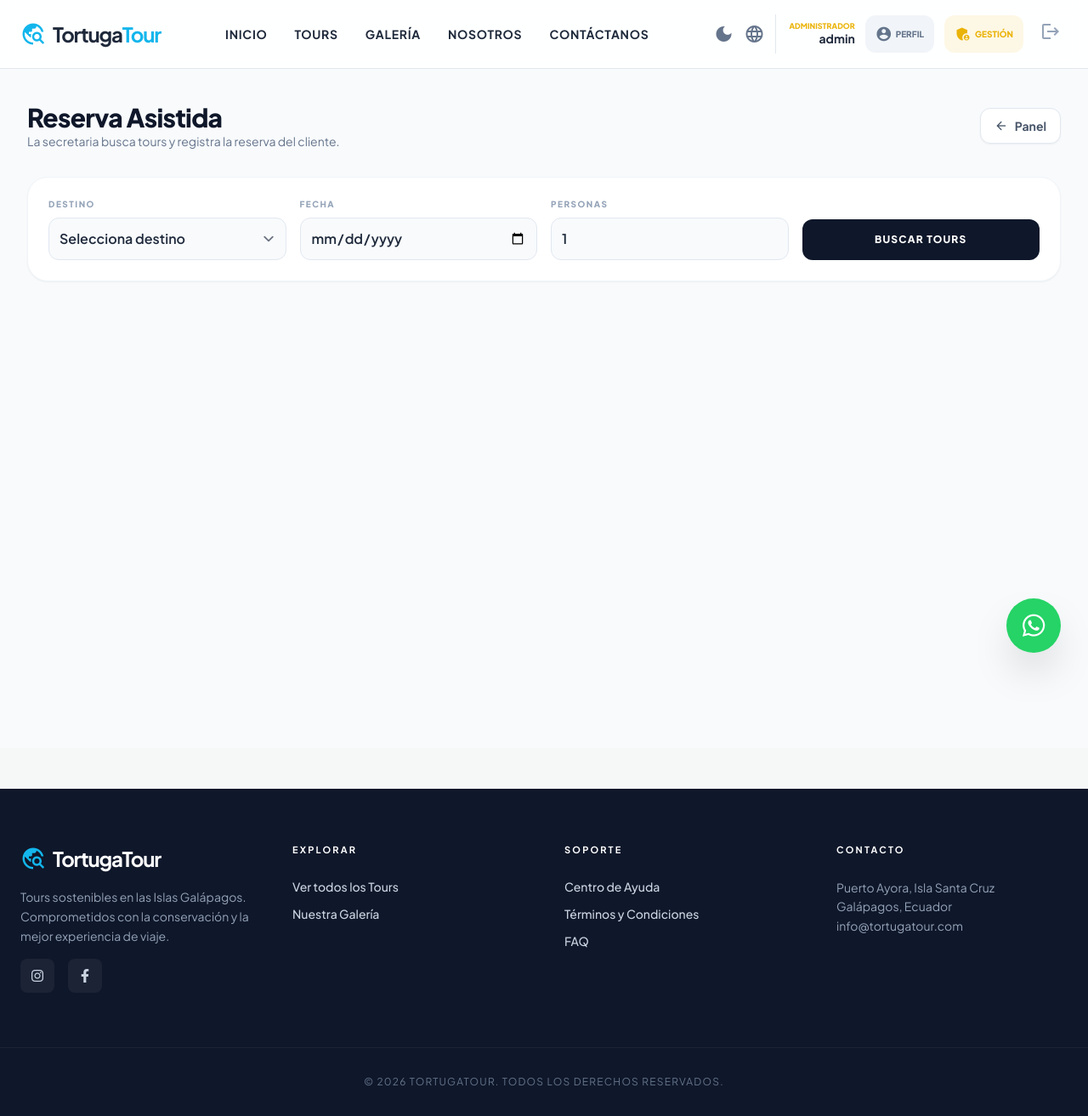
After one commit to CarolinaMoran03/tortugatourec, a Django app: page /panel/secretaria/reservar/ in a window 1280 px wide. The commit adds this page. Shown: the whole page at 85% size. Run offline with Django 5.2, Linux system fonts and the light colour scheme; a user stored in the database is signed in; data comes from the database, SQL or seed files in the repository; both versions use the stored data as it was after the commit; some libraries are stand-ins or nearby versions.

Commit message:
cambios con secretaria

```diff
--- a/core/templates/core/base.html
+++ b/core/templates/core/base.html
@@ -134,6 +134,17 @@
                     </a>
                     {% endif %}
 
+                    {% for group in user.groups.all %}
+                    {% if group.name == 'secretaria' %}
+                    <a href="{% url 'secretaria_reservar' %}"
+                        class="flex items-center gap-1 bg-teal-100 dark:bg-teal-900 text-teal-600 hover:text-white hover:bg-teal-600 px-3 py-2 rounded-xl transition-all group"
+                        title="Ventas">
+                        <span class="material-icons text-xl">point_of_sale</span>
+                        <span class="text-[10px] font-black uppercase hidden lg:block">Vender</span>
+                    </a>
+                    {% endif %}
+                    {% endfor %}
+
                     <form action="{% url 'logout' %}" method="post" class="inline">
                         {% csrf_token %}
                         <button type="submit" class="p-2 text-slate-400 hover:text-red-500 transition"
@@ -193,6 +204,14 @@
                     <span class="material-icons">admin_panel_settings</span> Gestión
                 </a>
                 {% endif %}
+
+                {% for group in user.groups.all %}
+                {% if group.name == 'secretaria' %}
+                <a href="{% url 'secretaria_reservar' %}" class="flex items-center gap-2 text-teal-500 font-bold py-2">
+                    <span class="material-icons">point_of_sale</span> Reservar Pasajero
+                </a>
+                {% endif %}
+                {% endfor %}
                 <form action="{% url 'logout' %}" method="post">
                     {% csrf_token %}
                     <button type="submit" class="flex items-center gap-2 text-red-500 font-bold py-2">
--- /dev/null
+++ b/core/templates/core/panel/secretaria_reservar.html
@@ -0,0 +1,121 @@
+{% extends "core/base.html" %}
+{% block title %}Reserva Asistida | TortugaTour{% endblock %}
+
+{% block content %}
+<div class="bg-slate-50 min-h-screen py-10">
+    <div class="max-w-7xl mx-auto px-4 sm:px-6 lg:px-8 space-y-8">
+        <div class="flex items-center justify-between gap-4">
+            <div>
+                <h1 class="text-3xl font-black text-slate-900 tracking-tight">Reserva Asistida</h1>
+                <p class="text-slate-500 text-sm">La secretaria busca tours y registra la reserva del cliente.</p>
+            </div>
+            <a href="{% url 'panel_admin' %}"
+                class="inline-flex items-center gap-2 px-4 py-2 rounded-xl bg-white border border-slate-200 text-slate-600 hover:text-primary hover:border-primary/30 transition-all font-bold text-sm shadow-sm">
+                <span class="material-icons text-base">arrow_back</span>
+                Panel
+            </a>
+        </div>
+
+        <div class="bg-white rounded-3xl border border-slate-100 shadow-sm p-6">
+            <form method="get" class="grid md:grid-cols-4 gap-4 items-end">
+                <div>
+                    <label class="block text-[10px] font-black uppercase text-slate-400 tracking-[0.15em] mb-2">Destino</label>
+                    <select name="destino" required class="w-full bg-slate-50 border border-slate-200 rounded-xl p-3 font-semibold">
+                        <option value="">Selecciona destino</option>
+                        {% for destino in destinos %}
+                        <option value="{{ destino.id }}" {% if destino_id == destino.id|stringformat:"s" %}selected{% endif %}>{{ destino.nombre }}</option>
+                        {% endfor %}
+                    </select>
+                </div>
+                <div>
+                    <label class="block text-[10px] font-black uppercase text-slate-400 tracking-[0.15em] mb-2">Fecha</label>
+                    <input type="date" name="fecha" value="{{ fecha_busqueda }}" required
+                        class="w-full bg-slate-50 border border-slate-200 rounded-xl p-3 font-semibold">
+                </div>
+                <div>
+                    <label class="block text-[10px] font-black uppercase text-slate-400 tracking-[0.15em] mb-2">Personas</label>
+                    <input type="number" name="personas" min="1" value="{{ personas }}" required
+                        class="w-full bg-slate-50 border border-slate-200 rounded-xl p-3 font-semibold">
+                </div>
+                <button type="submit"
+                    class="h-12 bg-slate-900 text-white rounded-xl font-black text-xs tracking-widest hover:bg-primary transition">
+                    BUSCAR TOURS
+                </button>
+            </form>
+        </div>
+
+        {% if destino_seleccionado %}
+        <div class="bg-white rounded-3xl border border-slate-100 shadow-sm p-6">
+            <h2 class="text-xl font-black text-slate-900">Resultados para {{ destino_seleccionado.nombre }}</h2>
+            <p class="text-sm text-slate-500">Fecha: {{ fecha_busqueda }} · Pasajeros: {{ personas }}</p>
+        </div>
+        {% endif %}
+
+        <div class="space-y-6">
+            {% for tour, salidas in tours_con_salidas.items %}
+            <div class="bg-white rounded-3xl border border-slate-100 shadow-sm p-6">
+                <div class="flex flex-col lg:flex-row lg:items-start gap-6">
+                    <div class="flex-1">
+                        <h3 class="text-2xl font-black text-slate-900">{{ tour.nombre }}</h3>
+                        <p class="text-sm text-slate-500 mt-2">{{ tour.descripcion|truncatechars:180 }}</p>
+                        <p class="text-sm mt-4 font-bold text-slate-700">
+                            Adulto: ${{ tour.precio_adulto_final|floatformat:2 }} · Nino: ${{ tour.precio_nino_final|floatformat:2 }}
+                        </p>
+                        <div class="mt-4 flex flex-wrap gap-2">
+                            {% for salida in salidas %}
+                            <span class="px-3 py-1 rounded-full bg-slate-100 text-slate-700 text-xs font-bold">
+                                {{ salida.fecha|date:"d/m/Y" }} {% if salida.hora %}{{ salida.hora|time:"H:i" }}{% endif %} · {{ salida.cupos_disponibles }} cupos
+                            </span>
+                            {% endfor %}
+                        </div>
+                    </div>
+
+                    <div class="lg:w-[420px]">
+                        <form method="post" class="space-y-3 bg-slate-50 rounded-2xl p-4 border border-slate-100">
+                            {% csrf_token %}
+                            <div>
+                                <label class="block text-[10px] font-black uppercase text-slate-400 tracking-[0.15em] mb-2">Salida</label>
+                                <select name="salida_id" required class="w-full bg-white border border-slate-200 rounded-xl p-3 font-semibold">
+                                    {% for salida in salidas %}
+                                    <option value="{{ salida.id }}">{{ salida.fecha|date:"d/m/Y" }} {% if salida.hora %}{{ salida.hora|time:"H:i" }}{% endif %} ({{ salida.cupos_disponibles }} cupos)</option>
+                                    {% endfor %}
+                                </select>
+                            </div>
+                            <div class="grid grid-cols-2 gap-3">
+                                <div>
+                                    <label class="block text-[10px] font-black uppercase text-slate-400 tracking-[0.15em] mb-2">Adultos</label>
+                                    <input type="number" min="0" name="adultos" value="{{ personas }}" required class="w-full bg-white border border-slate-200 rounded-xl p-3 font-semibold">
+                                </div>
+                                <div>
+                                    <label class="block text-[10px] font-black uppercase text-slate-400 tracking-[0.15em] mb-2">Ninos</label>
+                                    <input type="number" min="0" name="ninos" value="0" required class="w-full bg-white border border-slate-200 rounded-xl p-3 font-semibold">
+                                </div>
+                            </div>
+                            <div class="grid grid-cols-2 gap-3">
+                                <input type="text" name="nombre" placeholder="Nombre" required class="w-full bg-white border border-slate-200 rounded-xl p-3 font-semibold">
+                                <input type="text" name="apellidos" placeholder="Apellidos" required class="w-full bg-white border border-slate-200 rounded-xl p-3 font-semibold">
+                            </div>
+                            <div class="grid grid-cols-2 gap-3">
+                                <input type="email" name="correo" placeholder="Correo" required class="w-full bg-white border border-slate-200 rounded-xl p-3 font-semibold">
+                                <input type="tel" name="telefono" placeholder="Telefono" required class="w-full bg-white border border-slate-200 rounded-xl p-3 font-semibold">
+                            </div>
+                            <input type="text" name="identificacion" placeholder="Cedula o pasaporte" required class="w-full bg-white border border-slate-200 rounded-xl p-3 font-semibold">
+                            <button type="submit"
+                                class="w-full h-11 bg-emerald-600 text-white rounded-xl font-black text-xs tracking-widest hover:bg-emerald-700 transition">
+                                CREAR RESERVA
+                            </button>
+                        </form>
+                    </div>
+                </div>
+            </div>
+            {% empty %}
+            {% if destino_seleccionado %}
+            <div class="bg-white rounded-3xl border border-dashed border-slate-200 p-10 text-center">
+                <p class="text-slate-500 font-medium">No hay tours disponibles para esta busqueda.</p>
+            </div>
+            {% endif %}
+            {% endfor %}
+        </div>
+    </div>
+</div>
+{% endblock %}
--- a/core/urls.py
+++ b/core/urls.py
@@ -34,6 +34,10 @@ urlpatterns = [
     path("panel/agencias/", views.admin_agencias, name="admin_agencias"),
     path("panel/agencias/nueva/", views.crear_agencia, name="crear_agencia"),
     path("panel/agencias/<int:user_id>/toggle/", views.toggle_agencia, name="toggle_agencia"),
+    path("panel/secretarias/", views.admin_secretarias, name="admin_secretarias"),
+    path("panel/secretaria/reservar/", views.secretaria_reservar, name="secretaria_reservar"),
+    path("panel/secretarias/<int:user_id>/toggle/", views.toggle_secretaria_estado, name="toggle_secretaria_estado"),
+    path("panel/secretarias/<int:user_id>/eliminar/", views.eliminar_secretaria, name="eliminar_secretaria"),
 
     #logueo
     path('registro/', views.registro, name='registro'),
--- a/core/views.py
+++ b/core/views.py
@@ -10,6 +10,7 @@ from django.contrib import messages
 from django.contrib.auth.decorators import login_required, user_passes_test
 from django.contrib.auth import login, logout, authenticate
 from django.contrib.auth.forms import AuthenticationForm
+from django.contrib.auth.models import Group, User
 from django.core.mail import send_mail, EmailMessage, EmailMultiAlternatives
 from django.conf import settings
 from django.template.loader import render_to_string
@@ -1455,3 +1456,177 @@ def perfil_admin(request):
     return render(request, 'core/perfil_admin.html', {
         'perfil': perfil
     })
+
+#secretaria
+def _parse_int(value, default=0):
+    try:
+        return int(value)
+    except (TypeError, ValueError):
+        return default
+
+def es_secretaria(user):
+    return user.is_authenticated and user.groups.filter(name="secretaria").exists()
+
+
+def puede_reservar_asistida(user):
+    return user.is_staff or es_secretaria(user)
+
+
+@login_required
+@user_passes_test(puede_reservar_asistida)
+def secretaria_reservar(request):
+    destinos = Destino.objects.all().order_by("nombre")
+    destino_id = request.GET.get("destino", "")
+    fecha = request.GET.get("fecha", "")
+    personas = _parse_int(request.GET.get("personas"), 1)
+    if personas < 1:
+        personas = 1
+
+    tours_con_salidas = {}
+    destino_seleccionado = None
+    if destino_id and fecha:
+        destino_seleccionado = Destino.objects.filter(id=destino_id).first()
+        if destino_seleccionado:
+            salidas = (
+                SalidaTour.objects.filter(
+                    tour__destino=destino_seleccionado,
+                    fecha=fecha,
+                    cupos_disponibles__gte=personas,
+                )
+                .select_related("tour", "tour__destino")
+                .order_by("tour__nombre", "hora")
+            )
+            for salida in salidas:
+                tours_con_salidas.setdefault(salida.tour, []).append(salida)
+
+    if request.method == "POST":
+        salida_id = request.POST.get("salida_id")
+        adultos = _parse_int(request.POST.get("adultos"))
+        ninos = _parse_int(request.POST.get("ninos"))
+        nombre = (request.POST.get("nombre") or "").strip()
+        apellidos = (request.POST.get("apellidos") or "").strip()
+        correo = (request.POST.get("correo") or "").strip().lower()
+        telefono = (request.POST.get("telefono") or "").strip()
+        identificacion = (request.POST.get("identificacion") or "").strip()
+
+        salida = get_object_or_404(SalidaTour.objects.select_related("tour"), id=salida_id)
+        total_personas = adultos + ninos
+        if total_personas <= 0:
+            messages.error(request, "Debes registrar al menos un pasajero.")
+            return redirect("secretaria_reservar")
+        if not salida.hay_cupo(adultos, ninos):
+            messages.error(request, "No hay cupos disponibles para esa salida.")
+            return redirect("secretaria_reservar")
+        if not all([nombre, apellidos, correo, telefono, identificacion]):
+            messages.error(request, "Completa todos los datos del cliente.")
+            return redirect("secretaria_reservar")
+
+        total_pagar = (adultos * salida.tour.precio_adulto_final()) + (ninos * salida.tour.precio_nino_final())
+        reserva = Reserva.objects.create(
+            usuario=None,
+            salida=salida,
+            adultos=adultos,
+            ninos=ninos,
+            total_pagar=total_pagar,
+            nombre=nombre,
+            apellidos=apellidos,
+            correo=correo,
+            telefono=telefono,
+            identificacion=identificacion,
+            estado="pendiente",
+        )
+        messages.success(
+            request,
+            f"Reserva #{reserva.id:06d} creada. Ahora puedes cobrarla desde checkout o panel.",
+        )
+        return redirect("checkout_reserva", reserva_id=reserva.id)
+
+    return render(
+        request,
+        "core/panel/secretaria_reservar.html",
+        {
+            "destinos": destinos,
+            "tours_con_salidas": tours_con_salidas,
+            "destino_id": destino_id,
+            "fecha_busqueda": fecha,
+            "personas": personas,
+            "destino_seleccionado": destino_seleccionado,
+        },
+    )
+
+@login_required
+@user_passes_test(es_admin)
+def admin_secretarias(request):
+    group_secretaria, _ = Group.objects.get_or_create(name="secretaria")
+
+    if request.method == "POST":
+        username = (request.POST.get("username") or "").strip()
+        password = request.POST.get("password") or ""
+        first_name = (request.POST.get("first_name") or "").strip()
+        last_name = (request.POST.get("last_name") or "").strip()
+        email = (request.POST.get("email") or "").strip().lower()
+
+        if not username or not password:
+            messages.error(request, "Usuario y contraseña son obligatorios.")
+            return redirect("admin_secretarias")
+        if len(password) < 8:
+            messages.error(request, "La contraseña debe tener mínimo 8 caracteres.")
+            return redirect("admin_secretarias")
+        if User.objects.filter(username__iexact=username).exists():
+            messages.error(request, "Ese usuario ya existe.")
+            return redirect("admin_secretarias")
+
+        user = User.objects.create_user(
+            username=username,
+            password=password,
+            first_name=first_name,
+            last_name=last_name,
+            email=email,
+            is_staff=False,
+        )
+        user.groups.add(group_secretaria)
+        messages.success(request, f"Secretaria '{username}' creada con éxito.")
+        return redirect("admin_secretarias")
+
+    secretarias = group_secretaria.user_set.all().order_by("username")
+    return render(
+        request,
+        "core/panel/secretarias.html",
+        {"secretarias": secretarias},
+    )
+
+
+@login_required
+@user_passes_test(es_admin)
+def toggle_secretaria_estado(request, user_id):
+    if request.method != "POST":
+        return redirect("admin_secretarias")
+
+    group_secretaria = Group.objects.filter(name="secretaria").first()
+    secretaria = get_object_or_404(User, id=user_id)
+    if not group_secretaria or not secretaria.groups.filter(id=group_secretaria.id).exists():
+        messages.error(request, "El usuario seleccionado no pertenece al rol secretaria.")
+        return redirect("admin_secretarias")
+
+    secretaria.is_active = not secretaria.is_active
+    secretaria.save(update_fields=["is_active"])
+    estado = "activada" if secretaria.is_active else "desactivada"
+    messages.success(request, f"Cuenta de '{secretaria.username}' {estado} correctamente.")
+    return redirect("admin_secretarias")
+
+
+@login_required
+@user_passes_test(es_admin)
+def eliminar_secretaria(request, user_id):
+    if request.method != "POST":
+        return redirect("admin_secretarias")
+
+    group_secretaria = Group.objects.filter(name="secretaria").first()
+    secretaria = get_object_or_404(User, id=user_id)
+    if not group_secretaria or not secretaria.groups.filter(id=group_secretaria.id).exists():
+        messages.error(request, "El usuario seleccionado no pertenece al rol secretaria.")
+        return redirect("admin_secretarias")
+
+    secretaria.delete()
+    messages.success(request, f"Secretaria '{secretaria.username}' eliminada definitivamente.")
+    return redirect("admin_secretarias")
```
Also changed, not shown: core/templates/core/panel/index.html (+56 -1 lines), core/templates/core/panel/secretarias.html (added, +85 -0 lines), db.sqlite3.
